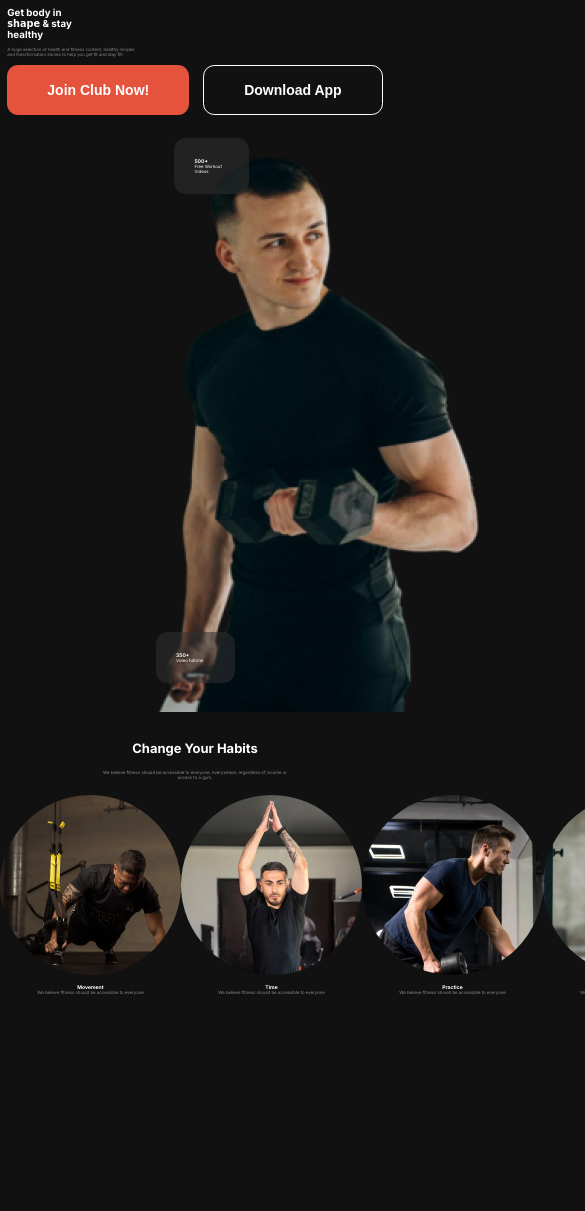
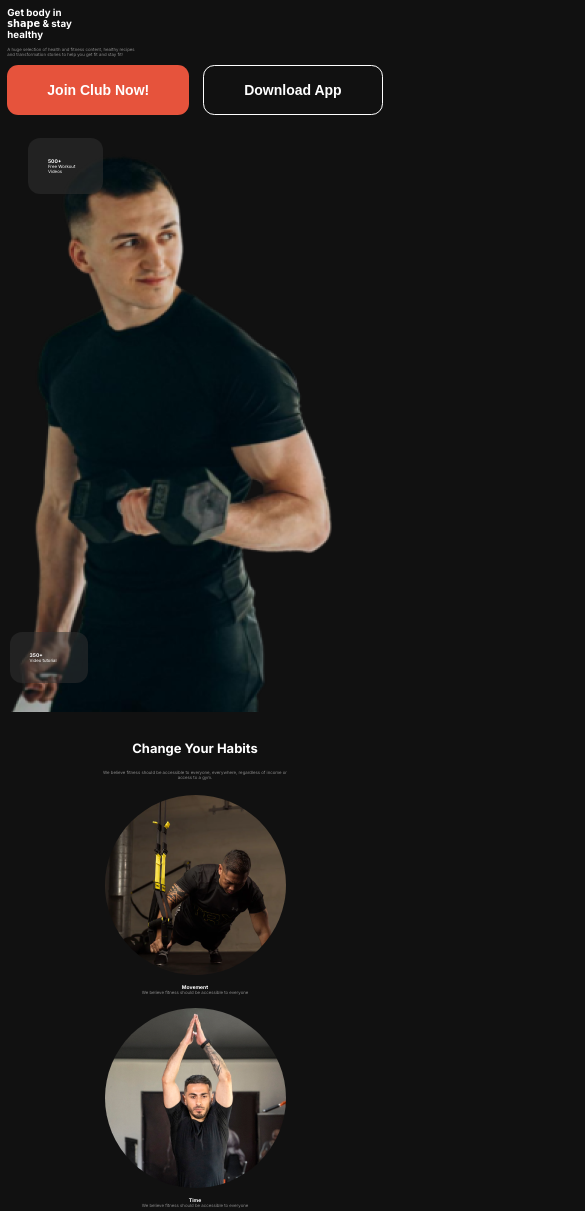
Before and after one commit to AL-HELAL-MOHIBBULLAH/assignment-2, a plain HTML site: page index.html in a window 390 px wide. Shown: the part 120-1331 px from the top of the page, 585 px wide, since content can reach past the window. Before the commit the page ends 1142 px from the top, so only its background shows below. Drawn offline with Linux system fonts and the light colour scheme; a web font is replaced by a local one.

Commit message:
responsive habit section

```diff
--- a/styles/style.css
+++ b/styles/style.css
@@ -184,9 +184,9 @@ ul li:first-child{
     }
     .banner-img-container{
         width: 20rem;
-        margin-left: auto;
         margin-right: auto;
         margin-top: 4rem;
+
     }
     .video-container{
         width: 9rem;
@@ -227,3 +227,10 @@ ul li:first-child{
     border-radius: 50%;
     margin-bottom: 1.85rem;
 }
+/* Habit Responsive */
+@media screen and (max-width:576px) {
+    .exercise-container{
+        flex-direction: column;
+        gap: 3rem;
+    }
+}
```
